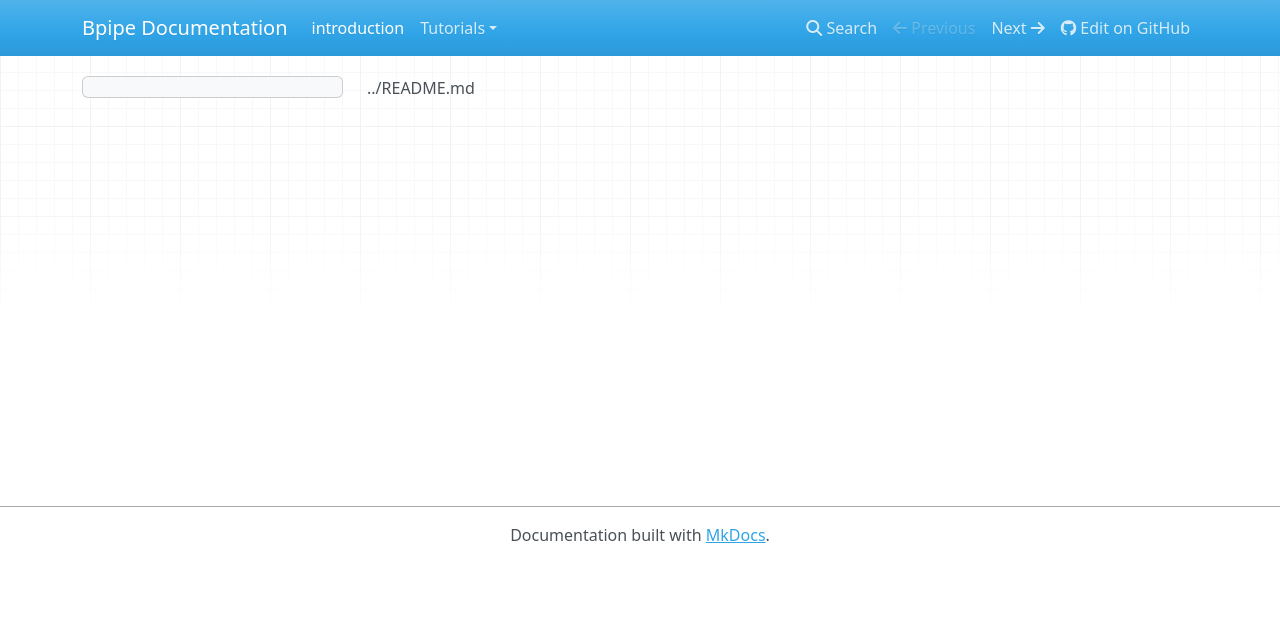
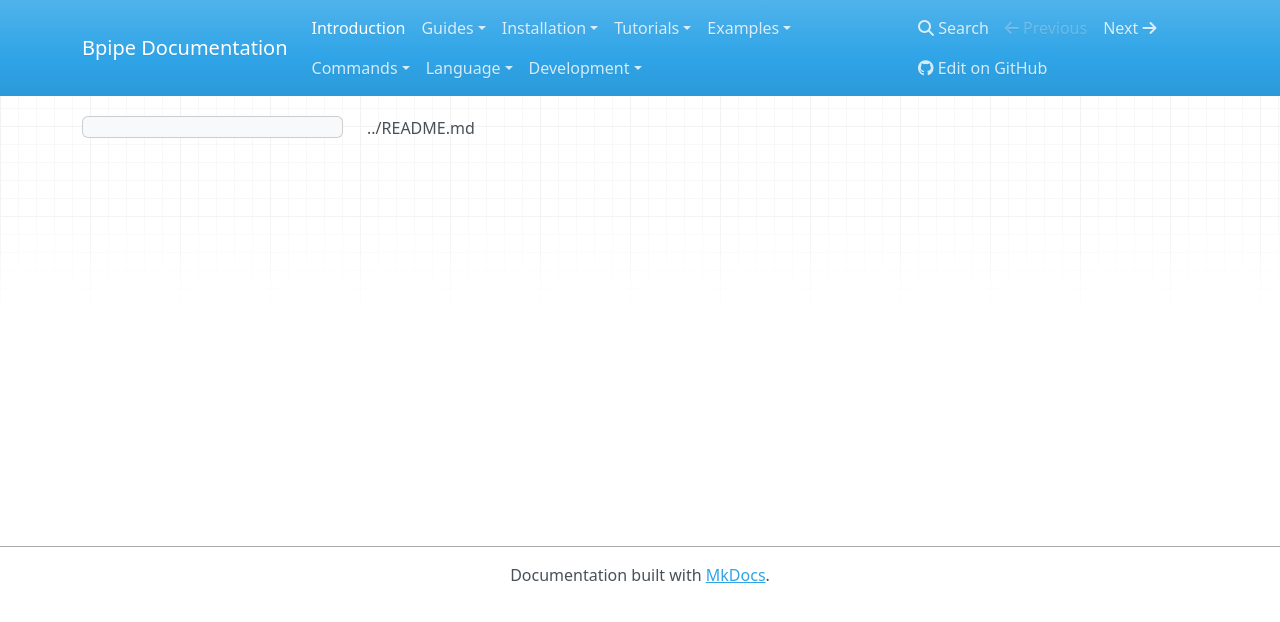
Before and after one commit to lonsbio/bpipe-docs-test, an MkDocs documentation site: the page built from docs/index.md, in a window 1280 px wide. Shown: the top 622 px of the page. Built offline with MkDocs 1.6.1, drawn with Linux system fonts in a browser that asks for light colours; nearby versions of some CDN libraries; old or Windows-style settings are respelled for this version of MkDocs; part of the change alters nothing that is shown.

Commit message:
Auto generated yml

```diff
--- a/mkdocs.yml
+++ b/mkdocs.yml
@@ -1,8 +1,75 @@
 site_name: Bpipe Documentation
 repo_url: https://github.com/ssadedin/bpipe
 pages:
-- ['index.md', 'introduction']
-- ['GettingStarted.md', 'Tutorials', 'Hello, World']
-- ['ExampleWithInputsAndOutputs.md', 'Tutorials', 'Inputs and Outputs']
-- ['RealPipelineTutorial.md', 'Tutorials', 'A Real Bioinformatics Pipeline']
+- ['index.md', 'Introduction']
+- ['Guides/ComparisonToWorkflowTools.md','Guides','Comparison To Workflow Tools']
+- ['Guides/Logging.md','Guides','Logging']
+- ['Guides/Modules.md','Guides','Modules']
+- ['Guides/Notifications.md','Guides','Notifications']
+- ['Guides/Overview.md','Guides','Overview']
+- ['Guides/ParallelTasks.md','Guides','Parallel Tasks']
+- ['Guides/Regions.md','Guides','Regions']
+- ['Guides/Reports.md','Guides','Reports']
+- ['Guides/ResourceManagers.md','Guides','Resource Managers']
+- ['Guides/ToolVersionDatabase.md','Guides','Tool Version Database']
+- ['Guides/Trash.md','Guides','Trash']
+- ['Guides/Troubleshooting.md','Guides','Troubleshooting']
+- ['Installation/InstallInstructions.md','Installation','Install Instructions']
+- ['Installation/SupportedOperatingSystems.md','Installation','Supported Operating Systems']
+- ['Tutorials/ExampleWithInputsAndOutputs.md','Tutorials','Example With Inputs And Outputs']
+- ['Tutorials/Hello,World.md','Tutorials','Hello, World']
+- ['Tutorials/RealPipelineTutorial.md','Tutorials','Real Pipeline Tutorial']
+- ['Examples/PairedEndAlignment.md','Examples','Paired End Alignment']
+- ['Examples/RNASeqCorset.md','Examples','RNA Seq Corset']
+- ['Examples/WGSVariantCalling.md','Examples','WGS Variant Calling']
+- ['Commands/cleanup.md','Commands','cleanup']
+- ['Commands/execute.md','Commands','execute']
+- ['Commands/history.md','Commands','history']
+- ['Commands/jobs.md','Commands','jobs']
+- ['Commands/log.md','Commands','log']
+- ['Commands/preserve.md','Commands','preserve']
+- ['Commands/query.md','Commands','query']
+- ['Commands/retry.md','Commands','retry']
+- ['Commands/run.md','Commands','run']
+- ['Commands/status.md','Commands','status']
+- ['Commands/stop.md','Commands','stop']
+- ['Commands/test.md','Commands','test']
+- ['Language/About.md','Language','About']
+- ['Language/BranchVariables.md','Language','Branch Variables']
+- ['Language/Check.md','Language','Check']
+- ['Language/Chr.md','Language','Chr']
+- ['Language/Directories.md','Language','Directories']
+- ['Language/Doc.md','Language','Doc']
+- ['Language/Exec.md','Language','Exec']
+- ['Language/ExtensionSyntax.md','Language','Extension Syntax']
+- ['Language/Fail.md','Language','Fail']
+- ['Language/File.md','Language','File']
+- ['Language/Filter.md','Language','Filter']
+- ['Language/Forward.md','Language','Forward']
+- ['Language/From.md','Language','From']
+- ['Language/Glob.md','Language','Glob']
+- ['Language/Grep.md','Language','Grep']
+- ['Language/Home.md','Language','Home']
+- ['Language/Load.md','Language','Load']
+- ['Language/Multi.md','Language','Multi']
+- ['Language/Output.md','Language','Output']
+- ['Language/Prefix.md','Language','Prefix']
+- ['Language/Produce.md','Language','Produce']
+- ['Language/R.md','Language','R']
+- ['Language/Reference.md','Language','Reference']
+- ['Language/Segments.md','Language','Segments']
+- ['Language/Send.md','Language','Send']
+- ['Language/Succeed.md','Language','Succeed']
+- ['Language/Transform.md','Language','Transform']
+- ['Language/Using.md','Language','Using']
+- ['Language/Variables.md','Language','Variables']
+- ['Language/preserve_-in_-pipeline.md','Language','preserve_-in_-pipeline']
+- ['Language/requires.md','Language','requires']
+- ['Language/uses.md','Language','uses']
+- ['Language/var.md','Language','var']
+- ['Development/DevelopmentSetup.md','Development','Development Setup']
+- ['Development/DocumentationStyle.md','Development','Documentation Style']
+- ['Development/ImplementingAResourceManager.md','Development','Implementing A Resource Manager']
+- ['Development/Migration.md','Development','Migration']
+- ['Development/RealeaseNotes.md','Development','Realease Notes']
 markdown_extensions: [gfm]
```
